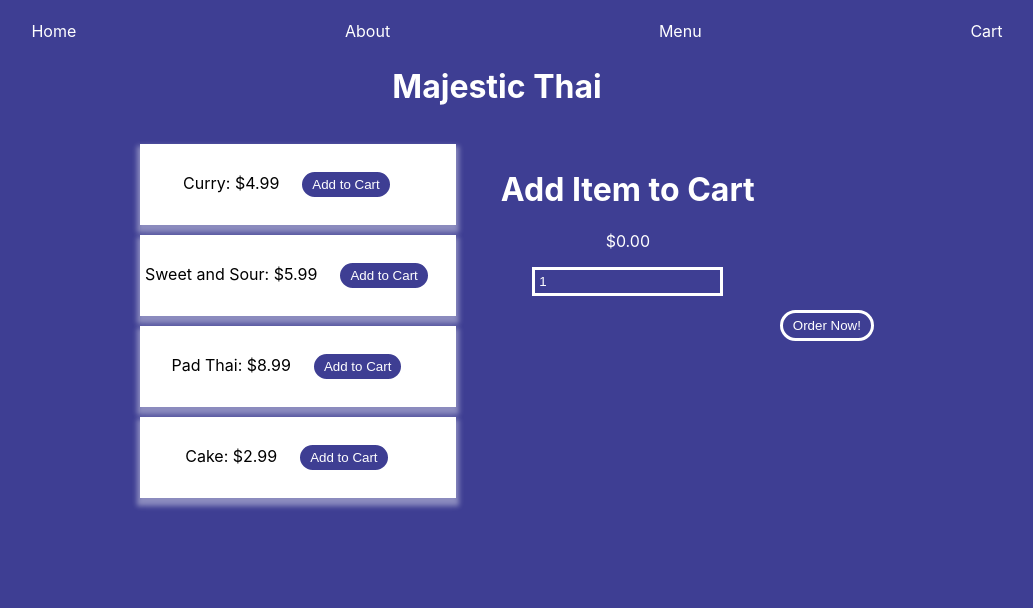
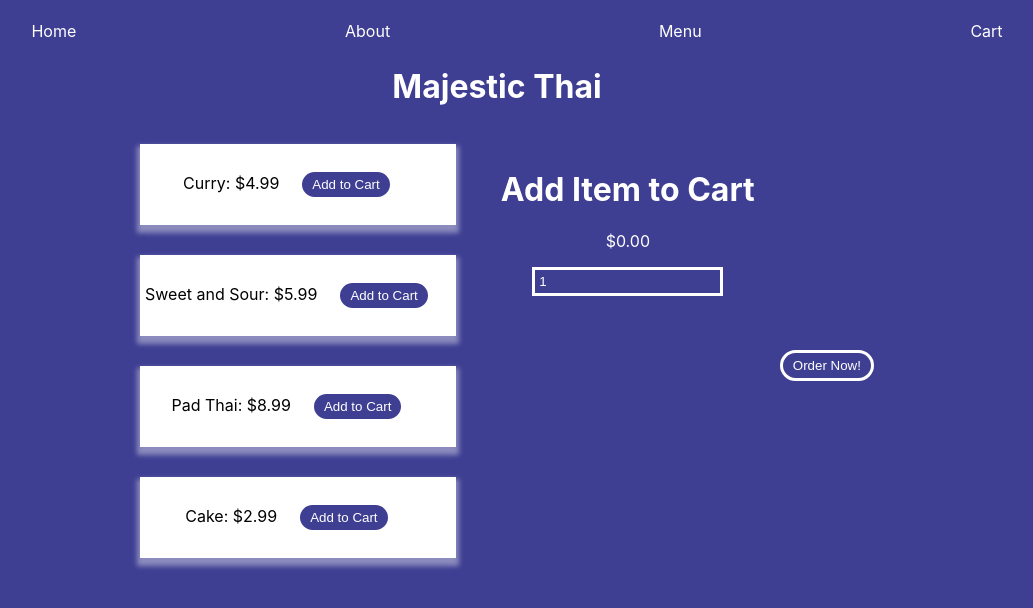
Before and after one commit to PatrickBoynton/majestic-thai, a React (Create React App) app: page / in a window 1280 px wide. Shown: the top 608 px of the page, without its empty margins (143-1176 px from the left). Built offline with nearby package versions, Linux system fonts and the light colour scheme.

Commit message:
Gave the cards a bit more space.

```diff
--- a/src/App.css
+++ b/src/App.css
@@ -12,7 +12,7 @@ nav > ul{
 .card{
   background-color: #fff;
   color: #000;
-  margin-bottom: 10px;
+  margin-bottom: 30px;
   box-shadow: 0 5px 5px 3px rgba(255, 255, 255, 0.4);
 }
 li{
```
